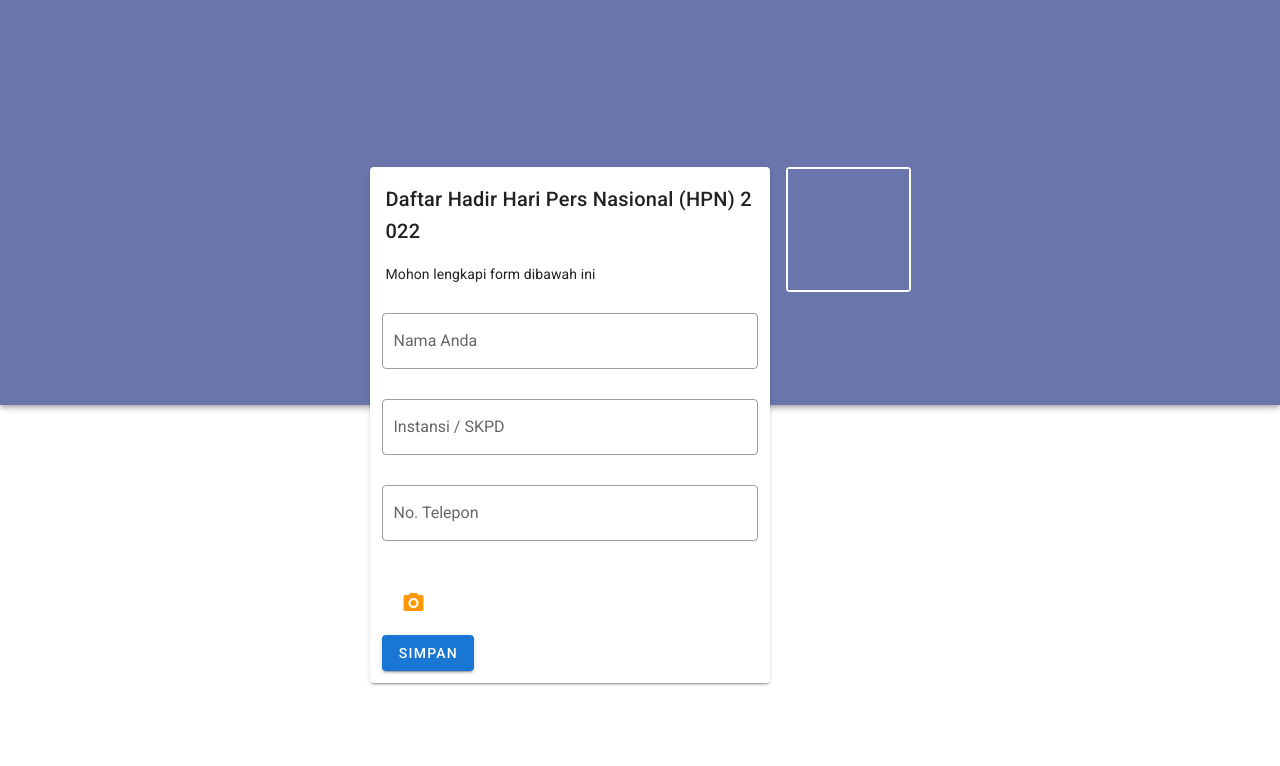
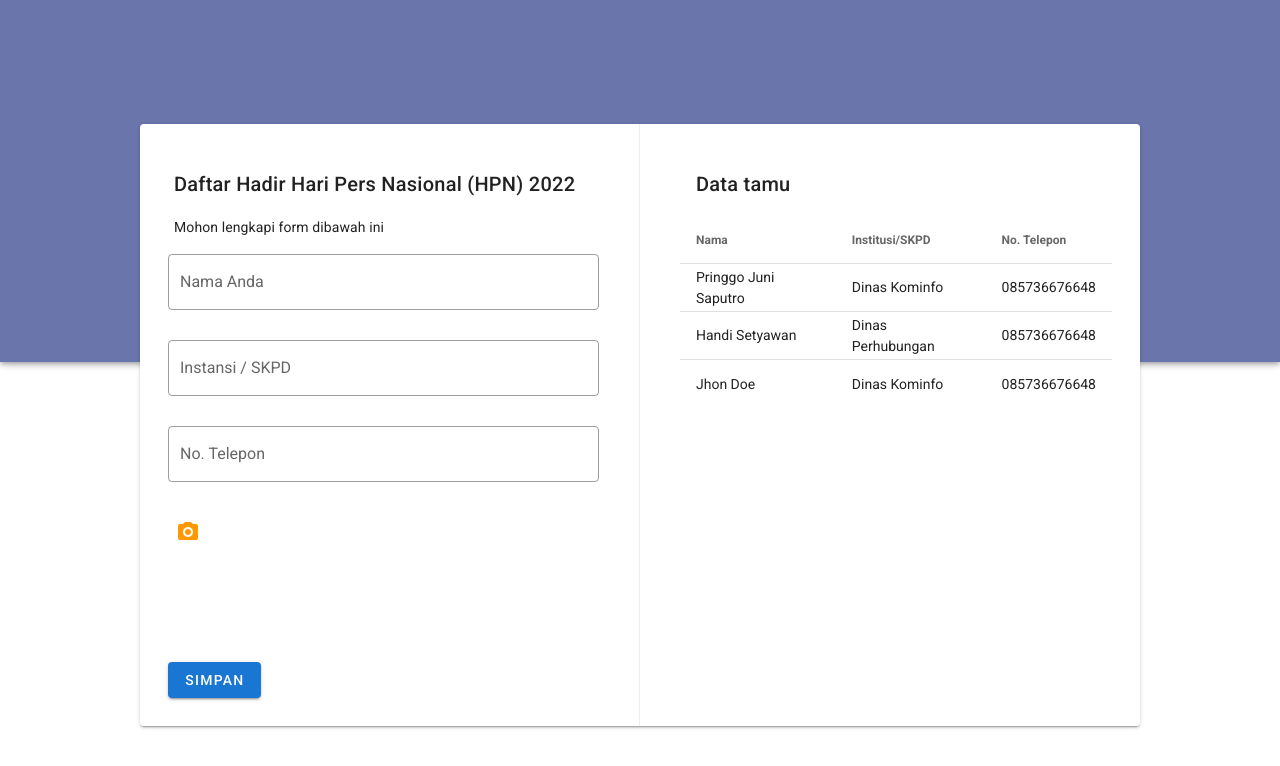
Before and after one commit to pringgojs/nuxt-bukutamu, a Nuxt app: page /form in a window 1280 px wide. Shown: the top 766 px of the page. Built offline with nearby package versions, Linux system fonts and the light colour scheme.

Commit message:
update ui

```diff
--- /dev/null
+++ b/components/CameraDialog.vue
@@ -0,0 +1,93 @@
+
+<template>
+  <div class="text-center">
+    <v-dialog v-model="dialog" fullscreen hide-overlay transition="dialog-bottom-transition">
+      <v-card>
+        <v-toolbar dark color="primary">
+          <v-btn icon dark @click="dialog = false">
+            <v-icon>mdi-close</v-icon>
+          </v-btn>
+          <v-toolbar-title>AMBIL FOTO</v-toolbar-title>
+          <v-spacer></v-spacer>
+          <v-toolbar-items>
+            <v-btn dark text @click="dialog = false">Gunakan ini</v-btn>
+          </v-toolbar-items>
+        </v-toolbar>
+
+        <v-row justify="center" class="mt-10" style="height:50px">
+          <v-card max-width="344" height="260">
+            <video ref="video" id="video" width="100%" autoplay></video>
+
+            <v-card-actions>
+              <v-btn
+                style="margin-left:0px"
+                id="snap"
+                v-on:click="capture()"
+                elevation="2"
+                color="primary "
+              >Capture</v-btn>
+            </v-card-actions>
+          </v-card>
+          <v-card max-width="344" class="ml-5" elevation="0">
+            <canvas ref="canvas" id="canvas" width="640" height="480"></canvas>
+          </v-card>
+          <!-- <v-col cols="4" id="my_camera" style="padding-left:5px; border:1px solid #eee">hasd</v-col>
+          <v-col cols="4" id="results" style="border:1px solid #eee">asd</v-col>-->
+        </v-row>
+      </v-card>
+    </v-dialog>
+  </div>
+</template>
+
+<script>
+export default {
+    data: () => ({
+        dialog: false,
+        resolve : null,
+        reject : null,
+        video: {},
+        canvas: {},
+        captures: []
+    }),
+    methods: {
+        open(){
+            return new Promise((resolve, reject)=>{
+                this.resolve = resolve
+                this.reject = reject
+                this.dialog = true;
+                this.canvas = {}
+            })
+        },
+        accept(str) {
+            this.dialog = false;
+            this.resolve(str);
+        },
+        cancel(str) {
+            this.dialog = false;
+            this.reject(str);
+        },
+
+        capture() {
+            this.canvas = this.$refs.canvas;
+            var context = this.canvas
+                .getContext("2d")
+                .drawImage(this.video, 0, 0, 640, 380);
+            // this.captures.push(canvas.toDataURL("image/png"));
+            this.$store.commit('setImagePath', canvas.toDataURL("image/png"))
+        },
+    },
+    updated: function () {
+        this.$nextTick(function () {
+            let app = this;
+            console.log(this.$refs.video)
+            app.video = this.$refs.video;
+            if (navigator.mediaDevices && navigator.mediaDevices.getUserMedia) {
+                navigator.mediaDevices.getUserMedia({video: true,audio: false}).then(stream => {
+                    app.video.srcObject = stream;
+                    app.video.play();
+                });
+            }
+        })
+    },
+};
+</script>
--- a/pages/form.vue
+++ b/pages/form.vue
@@ -1,65 +1,111 @@
 <template>
   <div>
     <v-row justify="center" style="margin-top: -250px">
-      <v-card width="400">
+      <v-card width="1000">
         <v-responsive>
-          <v-card-title> {{ title }} </v-card-title>
-          <v-card-text>Mohon lengkapi form dibawah ini</v-card-text>
-          <v-col>
+          <v-row>
+            <v-col cols="6" class="pa-10" style="border-right:1px solid #eee">
+              <v-card-title style="margin-left:-10px">{{ title }}</v-card-title>
+              <v-card-text style="margin-left:-10px">Mohon lengkapi form dibawah ini</v-card-text>
               <!-- <vue-web-camp ref="webcam" /> -->
               <v-text-field :label="labels.name" outlined></v-text-field>
               <v-text-field :label="labels.institution" outlined></v-text-field>
-            <v-text-field
-              type="number"
-              label="No. Telepon"
-              outlined
-            ></v-text-field>
+              <v-text-field type="number" label="No. Telepon" outlined></v-text-field>
+              <v-row>
                 <v-col>
-              <v-btn
-                v-on:click="openCam"
-                class="white--text"
-                fab
-                icon
-                small
-                color="orange"
-              >
-                <v-icon dark> mdi-camera </v-icon>
+                  <v-btn v-on:click="openCam" class="white--text" fab icon small color="orange">
+                    <v-icon dark>mdi-camera</v-icon>
                   </v-btn>
                 </v-col>
+                <v-col>
+                  <v-img
+                    height="150"
+                    width="150"
+                    :src="this.$store.state.captureImgPath ? this.$store.state.captureImgPath: '/no-img.png'"
+                  ></v-img>
+                </v-col>
+              </v-row>
               <v-btn color="primary" elevation="2">Simpan</v-btn>
             </v-col>
-        </v-responsive>
-      </v-card>
-      <v-card class="ml-4" height="100" flat>
-        <v-responsive class="justify-center">
-          <v-img
-            src=""
-            height="125"
-            width="125"
-            style="border: 2px solid #fff; background: #6a76ab"
-          ></v-img>
+
+            <v-col cols="6" class="pa-10">
+              <v-card-title>Data tamu</v-card-title>
+              <v-simple-table fixed-header height="300px">
+                <template>
+                  <thead>
+                    <tr color="primary">
+                      <th class="text-left">Nama</th>
+                      <th class="text-left">Institusi/SKPD</th>
+                      <th class="text-left">No. Telepon</th>
+                    </tr>
+                  </thead>
+                  <tbody>
+                    <tr v-for="item in guests" :key="item.name">
+                      <td>{{ item.name }}</td>
+                      <td>{{ item.institution }}</td>
+                      <td>{{ item.phone }}</td>
+                    </tr>
+                  </tbody>
+                </template>
+              </v-simple-table>
+            </v-col>
+          </v-row>
         </v-responsive>
       </v-card>
     </v-row>
+
+    <!-- dialog -->
+    <CameraDialog ref="dlg" />
   </div>
 </template>
 
 <script>
+
+import CameraDialog from '../components/CameraDialog.vue'
 export default {
+  components:{
+    CameraDialog
+  },
   data() {
     return {
+      hasil: '',
+      imgPath: null,
       title: 'Daftar Hadir Hari Pers Nasional (HPN) 2022',
       labels: {
         name: 'Nama Anda',
         institution: 'Instansi / SKPD',
         phone: 'No. Telepon',
       },
+      guests: [
+        {
+          name: 'Pringgo Juni Saputro',
+          institution: 'Dinas Kominfo',
+          phone: '085736676648'
+        },{
+          name: 'Handi Setyawan',
+          institution: 'Dinas Perhubungan',
+          phone: '085736676648'
+        },{
+          name: 'Jhon Doe',
+          institution: 'Dinas Kominfo',
+          phone: '085736676648'
+        },
+      ],
     }
   },
   methods: {
     openCam() {
-      alert('haloo')
+      console.log(this.$store.state.captureImgPath)
+      this.$refs.dlg
+        .open()
+        .then(res => {
+          this.hasil = res;
+        })
+        .catch(res => {
+          this.hasil = res;
+        });
     },
-  },
+
+	}
 }
 </script>
--- /dev/null
+++ b/store/index.js
@@ -0,0 +1,9 @@
+export const state = () => ({
+  captureImgPath: null
+})
+
+export const mutations = {
+  setImagePath(state, path) {
+    state.captureImgPath = path
+  }
+}
```
Also changed, not shown: static/no-img.png (added), 1 other file (tests, documents, lock files or other folders). Lines whose indentation alone changed are shown as unchanged.
